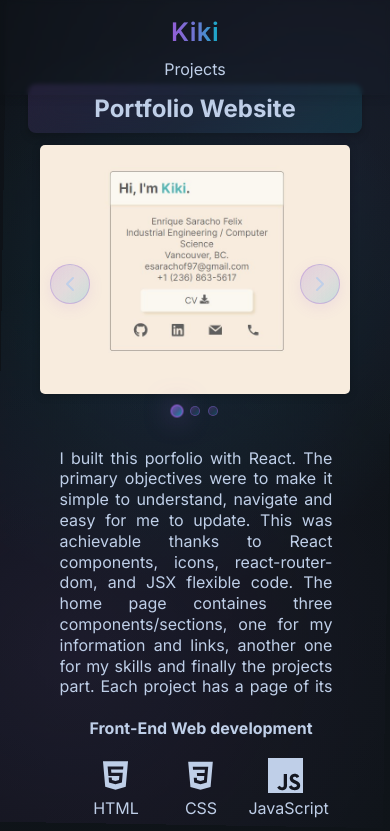
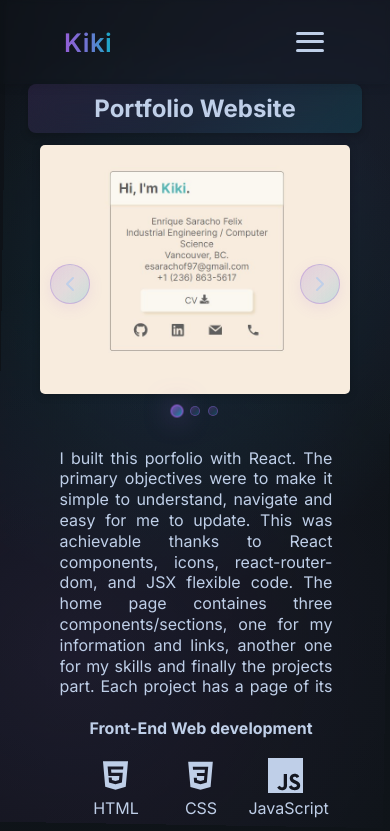
Before and after one commit to EnriqueSaracho/portfolio, a React (Create React App) app: page /portfolio/portfolio in a window 390 px wide. Shown: the top 831 px of the page. Built offline with nearby package versions, Linux system fonts and the light colour scheme.

Commit message:
Make navigation bar responsive

```diff
--- a/src/App.css
+++ b/src/App.css
@@ -67,11 +67,13 @@ body::before {
   }
 }
 
-/* Base layout */
+.App {
+  margin: auto;
+}
+
 .navbar {
   display: flex;
-  align-items: center;
-  justify-content: space-between;
+  justify-content: center;
   padding: 0 2rem;
   z-index: 1000;
   position: fixed;
@@ -94,6 +96,17 @@ body::before {
   transform: translateY(-100%);
 }
 
+.navbar__container {
+  height: 100%;
+  width: 100%;
+  max-width: 1440px;
+  display: flex;
+  flex-direction: row;
+  align-items: center;
+  justify-content: space-between;
+  padding: 0 2rem;
+}
+
 /* Brand / logo text */
 .navbar__brand {
   font-size: 1.6rem;
@@ -102,6 +115,148 @@ body::before {
   background-image: var(--background-image);
   background-clip: text;
   letter-spacing: 0.5px;
+}
+
+/* Hamburger hidden by default (desktop) */
+.navbar__toggle {
+  display: none;
+  width: 32px;
+  height: 32px;
+  background: none;
+  border: none;
+  cursor: pointer;
+  position: relative;
+  z-index: 1001;
+  padding: 0;
+}
+
+.navbar__toggle-line {
+  display: block;
+  width: 28px;
+  height: 3px;
+  background: var(--contrast);
+  border-radius: 2px;
+  position: absolute;
+  left: 2px;
+  transition: all 0.3s ease-in-out;
+}
+
+.navbar__toggle-line:nth-child(1) {
+  top: 6px;
+}
+
+.navbar__toggle-line:nth-child(2) {
+  top: 14px;
+}
+
+.navbar__toggle-line:nth-child(3) {
+  bottom: 6px;
+}
+
+/* Hamburger → X animation */
+.navbar__toggle.active .navbar__toggle-line:nth-child(1) {
+  transform: rotate(45deg);
+  top: 14px;
+}
+
+.navbar__toggle.active .navbar__toggle-line:nth-child(2) {
+  opacity: 0;
+  transform: translateX(-10px);
+}
+
+.navbar__toggle.active .navbar__toggle-line:nth-child(3) {
+  transform: rotate(-45deg);
+  bottom: 14px;
+}
+
+/* Overlay hidden by default (desktop) */
+.navbar__overlay {
+  position: fixed;
+  top: 84px;
+  left: 0;
+  width: 100%;
+  height: calc(100vh - 84px);
+  background: rgba(15, 22, 36, 0.85);
+  backdrop-filter: blur(12px);
+  -webkit-backdrop-filter: blur(12px);
+  display: flex;
+  flex-direction: column;
+  justify-content: center;
+  align-items: center;
+  text-align: center;
+
+  /* initial hidden state */
+  opacity: 0;
+  transform: translateY(-100%);
+  pointer-events: none;
+  transition: all 0.4s cubic-bezier(0.4, 0, 0.2, 1);
+  z-index: 999;
+}
+
+.navbar__overlay.open {
+  opacity: 1;
+  transform: translateY(0);
+  pointer-events: auto;
+}
+
+.navbar__overlay::before {
+  content: "";
+  position: fixed;
+  top: 0;
+  left: 0;
+  width: 100%;
+  height: 100vh;
+  background: rgba(0, 0, 0, 0.3);
+  z-index: -1;
+}
+
+.navbar__overlay-links {
+  list-style: none;
+  padding: 0;
+  margin: 0;
+  display: flex;
+  flex-direction: column;
+  gap: 2.5rem;
+}
+
+.navbar__overlay-links li a {
+  font-size: 2rem;
+  color: var(--contrast);
+  text-decoration: none;
+  font-weight: 600;
+  opacity: 0;
+  transform: translateY(-20px);
+  transition: all 0.3s ease;
+}
+
+/* Stagger link animations when menu opens */
+.navbar__overlay.open .navbar__overlay-links li:nth-child(1) a {
+  animation: fadeInUp 0.4s ease forwards;
+  animation-delay: 0.1s;
+}
+.navbar__overlay.open .navbar__overlay-links li:nth-child(2) a {
+  animation: fadeInUp 0.4s ease forwards;
+  animation-delay: 0.2s;
+}
+.navbar__overlay.open .navbar__overlay-links li:nth-child(3) a {
+  animation: fadeInUp 0.4s ease forwards;
+  animation-delay: 0.3s;
+}
+.navbar__overlay.open .navbar__overlay-links li:nth-child(4) a {
+  animation: fadeInUp 0.4s ease forwards;
+  animation-delay: 0.4s;
+}
+
+@keyframes fadeInUp {
+  to {
+    opacity: 1;
+    transform: translateY(0);
+  }
+}
+
+.navbar__overlay-links li a:hover {
+  color: var(--highlight);
+  transform: scale(1.05);
 }
 
 /* Links list */
@@ -125,29 +280,9 @@ body::before {
   color: var(--highlight);
 }
 
-/* (Optional) Mobile breakpoint — stacks the menu */
-@media (max-width: 600px) {
-  .navbar {
-    flex-direction: column;
-    height: auto;
-    padding: 1rem;
-  }
-
-  .navbar__links {
-    flex-direction: column;
-    align-items: center;
-    gap: 1rem;
-    margin-top: 0.75rem;
-  }
-}
-
 .main {
   height: 100vh;
   display: block;
-}
-
-.App {
-  margin: auto;
 }
 
 .main-content {
@@ -507,7 +642,7 @@ body::before {
 }
 
 .project-page-btn::before {
-  content: '';
+  content: "";
   position: absolute;
   top: 0;
   left: -100%;
@@ -521,10 +656,7 @@ body::before {
   transform: translateY(-2px);
   background: linear-gradient(135deg, rgba(148, 93, 214, 0.2), rgba(105, 120, 209, 0.15), rgba(19, 173, 199, 0.2));
   border-color: rgba(148, 93, 214, 0.5);
-  box-shadow:
-    0 8px 25px rgba(148, 93, 214, 0.3),
-    0 4px 15px rgba(105, 120, 209, 0.2),
-    0 2px 8px rgba(19, 173, 199, 0.15),
+  box-shadow: 0 8px 25px rgba(148, 93, 214, 0.3), 0 4px 15px rgba(105, 120, 209, 0.2), 0 2px 8px rgba(19, 173, 199, 0.15),
     0 0 0 1px rgba(255, 255, 255, 0.1);
   color: var(--highlight);
 }
@@ -538,10 +670,7 @@ body::before {
   transform: translateY(-2px);
   background: linear-gradient(135deg, rgba(148, 93, 214, 0.2), rgba(105, 120, 209, 0.15), rgba(19, 173, 199, 0.2));
   border-color: rgba(148, 93, 214, 0.5);
-  box-shadow:
-    0 8px 25px rgba(148, 93, 214, 0.3),
-    0 4px 15px rgba(105, 120, 209, 0.2),
-    0 2px 8px rgba(19, 173, 199, 0.15),
+  box-shadow: 0 8px 25px rgba(148, 93, 214, 0.3), 0 4px 15px rgba(105, 120, 209, 0.2), 0 2px 8px rgba(19, 173, 199, 0.15),
     0 0 0 2px rgba(255, 255, 255, 0.3);
   color: var(--highlight);
 }
@@ -681,7 +810,7 @@ body::before {
 }
 
 .slider-dot::before {
-  content: '';
+  content: "";
   position: absolute;
   top: 0;
   left: -100%;
@@ -936,7 +1065,7 @@ body::before {
 }
 
 .footer::before {
-  content: '';
+  content: "";
   position: absolute;
   top: 0;
   left: 0;
@@ -980,7 +1109,7 @@ body::before {
 }
 
 .footer-social-link::before {
-  content: '';
+  content: "";
   position: absolute;
   top: 0;
   left: -100%;
@@ -1071,3 +1200,32 @@ body::before {
     font-size: 16px;
   }
 }
+
+/* Extra small devices (small phones)
+@media (max-width: 320px) { ... }
+
+/* Small phones */
+/* @media (max-width: 480px) { ... } */
+
+/* Tablets portrait */
+@media (max-width: 768px) {
+  .navbar__links {
+    display: none; /* hide inline links */
+  }
+
+  .navbar__toggle {
+    display: block;
+  }
+}
+
+/* Tablets landscape / small laptops */
+/* @media (max-width: 1024px) { ... } */
+
+/* Desktops */
+/* @media (max-width: 1280px) { ... } */
+
+/* Large desktops */
+/* @media (max-width: 1440px) { ... } */
+
+/* Extra large monitors */
+/* @media (min-width: 1920px) { ... } */
--- a/src/components/Navbar.jsx
+++ b/src/components/Navbar.jsx
@@ -1,83 +1,131 @@
-import React, { useState, useEffect } from 'react'
-import { useNavigate, useLocation } from 'react-router-dom'
+import React, { useState, useEffect } from "react";
+import { useNavigate, useLocation } from "react-router-dom";
 
 const Navbar = () => {
-  const [isVisible, setIsVisible] = useState(true)
-  const [lastScrollY, setLastScrollY] = useState(0)
-  const navigate = useNavigate()
-  const location = useLocation()
+  const [isVisible, setIsVisible] = useState(true);
+  const [lastScrollY, setLastScrollY] = useState(0);
+  const [menuOpen, setMenuOpen] = useState(false);
+  const navigate = useNavigate();
+  const location = useLocation();
 
   useEffect(() => {
     const handleScroll = () => {
-      const currentScrollY = window.scrollY
+      const currentScrollY = window.scrollY;
 
       // Show navbar when scrolling up or at the top
       if (currentScrollY < lastScrollY || currentScrollY < 10) {
-        setIsVisible(true)
+        setIsVisible(true);
       }
       // Hide navbar when scrolling down (but not at the very top)
       else if (currentScrollY > lastScrollY && currentScrollY > 100) {
-        setIsVisible(false)
+        setIsVisible(false);
       }
 
-      setLastScrollY(currentScrollY)
-    }
+      setLastScrollY(currentScrollY);
+    };
 
-    window.addEventListener('scroll', handleScroll, { passive: true })
+    window.addEventListener("scroll", handleScroll, { passive: true });
 
-    return () => window.removeEventListener('scroll', handleScroll)
-  }, [lastScrollY])
+    return () => window.removeEventListener("scroll", handleScroll);
+  }, [lastScrollY]);
 
   // Generic function to handle navigation to any section
   const handleSectionClick = (e, sectionId) => {
-    e.preventDefault()
+    e.preventDefault();
+    setMenuOpen(false); // closing hamburger navbar
 
-    if (location.pathname === '/portfolio') {
+    if (location.pathname === "/portfolio") {
       // Already on home page, just scroll to the section
-      const section = document.getElementById(sectionId)
+      const section = document.getElementById(sectionId);
       if (section) {
-        section.scrollIntoView({ behavior: 'smooth' })
+        section.scrollIntoView({ behavior: "smooth" });
       }
     } else {
       // Navigate to home page first, then scroll to the section
-      navigate('/portfolio')
+      navigate("/portfolio");
       // Use setTimeout to ensure the page has loaded before scrolling
       setTimeout(() => {
-        const section = document.getElementById(sectionId)
+        const section = document.getElementById(sectionId);
         if (section) {
-          section.scrollIntoView({ behavior: 'smooth' })
+          section.scrollIntoView({ behavior: "smooth" });
         }
-      }, 100)
+      }, 100);
     }
-  }
+  };
 
   // Handle brand click (scroll to top or navigate to home)
   const handleBrandClick = (e) => {
-    e.preventDefault()
-    if (location.pathname === '/portfolio') {
+    e.preventDefault();
+    setMenuOpen(false); // closing hamburger navbar
+
+    if (location.pathname === "/portfolio") {
       // Already on home page, just scroll to top
-      window.scrollTo({ top: 0, behavior: 'smooth' })
+      window.scrollTo({ top: 0, behavior: "smooth" });
     } else {
       // Navigate to home page
-      navigate('/portfolio')
+      navigate("/portfolio");
     }
-  }
+  };
 
   return (
-    <nav className={`navbar ${isVisible ? 'navbar--visible' : 'navbar--hidden'}`}>
+    <nav className={`navbar ${isVisible ? "navbar--visible" : "navbar--hidden"}`}>
+      <div className="navbar__container">
         {/* Left side */}
-      <a href="/portfolio#about" className="navbar__brand" onClick={handleBrandClick}>Kiki</a>
+        <a href="/portfolio#about" className="navbar__brand" onClick={handleBrandClick}>
+          Kiki
+        </a>
 
         {/* Right side */}
         <ul className="navbar__links">
-        <li><a href="/portfolio#projects" onClick={(e) => handleSectionClick(e, 'projects')}>Projects</a></li>
+          <li>
+            <a href="/portfolio#projects" onClick={(e) => handleSectionClick(e, "projects")}>
+              Projects
+            </a>
+          </li>
           {/* Add more sections here as needed */}
           {/* <li><a href="/portfolio#about" onClick={(e) => handleSectionClick(e, 'about')}>About</a></li> */}
           {/* <li><a href="/portfolio#skills" onClick={(e) => handleSectionClick(e, 'skills')}>Skills</a></li> */}
           {/* <li><a href="/portfolio#contact" onClick={(e) => handleSectionClick(e, 'contact')}>Contact</a></li> */}
         </ul>
+
+        {/* Hamburger button only < 768px */}
+        {/* <button className="navbar__toggle" onClick={() => setMenuOpen(!menuOpen)}>
+        ☰
+      </button> */}
+        <button className={`navbar__toggle ${menuOpen ? "active" : ""}`} onClick={() => setMenuOpen(!menuOpen)} aria-label="Toggle menu">
+          <span className="navbar__toggle-line"></span>
+          <span className="navbar__toggle-line"></span>
+          <span className="navbar__toggle-line"></span>
+        </button>
+
+        {/* Full screen overlay menu */}
+        <div className={`navbar__overlay ${menuOpen ? "open" : ""}`}>
+          <ul className="navbar__overlay-links">
+            <li>
+              <a href="/portfolio#projects" onClick={(e) => handleSectionClick(e, "projects")}>
+                Projects
+              </a>
+            </li>
+            {/* <li>
+            <a href="/portfolio#about" onClick={(e) => handleSectionClick(e, "about")}>
+            About
+            </a>
+          </li> */}
+            {/* <li>
+            <a href="/portfolio#skills" onClick={(e) => handleSectionClick(e, "skills")}>
+              Skills
+            </a>
+          </li> */}
+            {/* <li>
+            <a href="/portfolio#contact" onClick={(e) => handleSectionClick(e, "contact")}>
+              Contact
+            </a>
+          </li> */}
+          </ul>
+        </div>
+      </div>
     </nav>
-  )
-}
+  );
+};
 
-export default Navbar
+export default Navbar;
```
Lines whose indentation alone changed are shown as unchanged.
